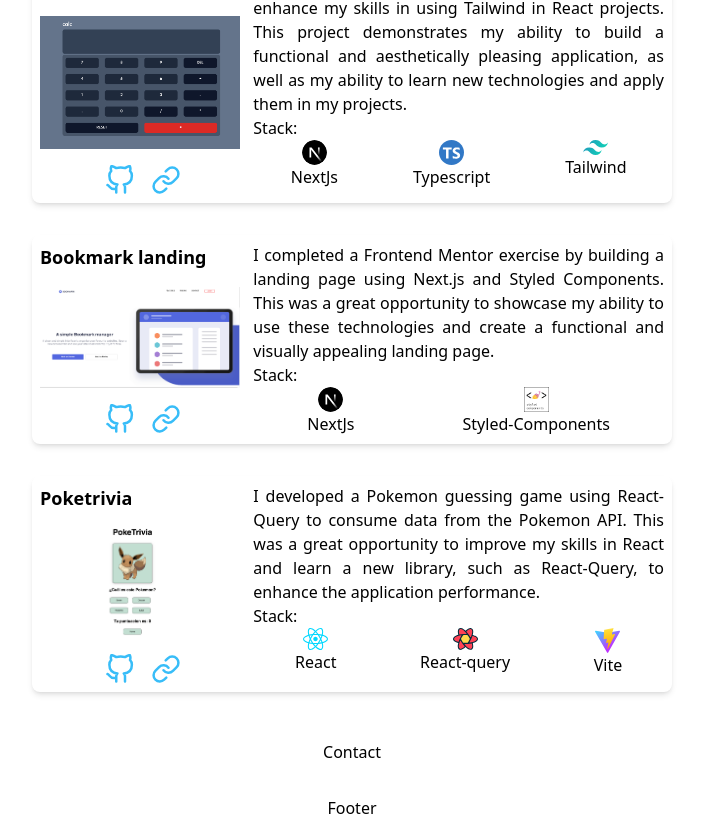
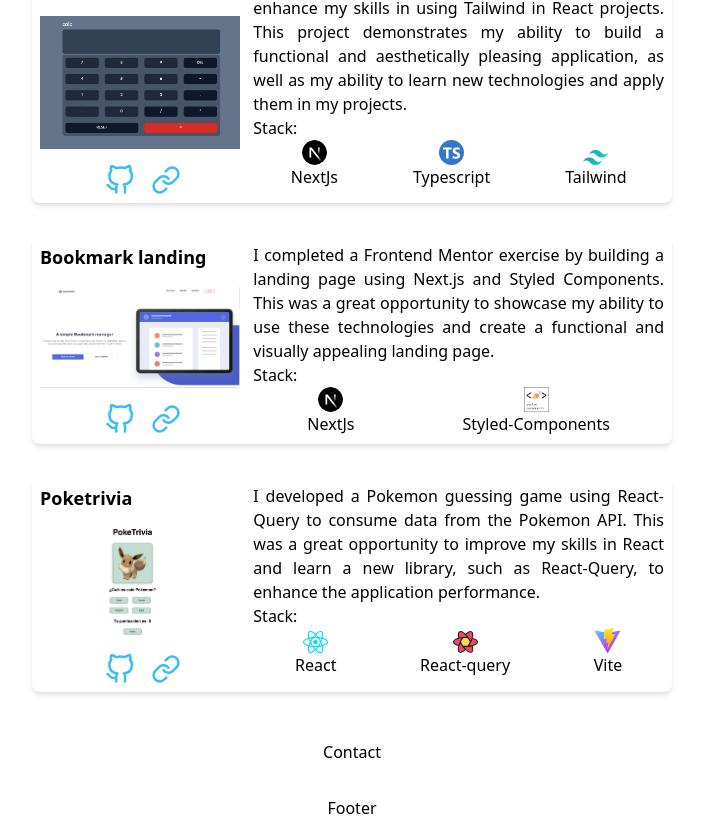
Before and after one commit to LEstebanR/lesteban, a Next.js app: page / in a window 1280 px wide. Shown: the part 2285-3105 px from the top of the page, without its empty margins (288-991 px from the left). Built offline with nearby package versions, Linux system fonts and the light colour scheme.

Commit message:
fix flex in projects card

```diff
--- a/src/components/cards/ProjectsCard.tsx
+++ b/src/components/cards/ProjectsCard.tsx
@@ -14,7 +14,7 @@
 
 const StackItem: FC<StackProps> = ({ tech }) => {
   return (
-    <div className="flex flex-col items-center">
+    <div className="flex flex-col items-center justify-end">
       <Image src={tech.icon} alt="tech - logo" height={25} width={25} />
       <p>{tech.name}</p>
     </div>
```
